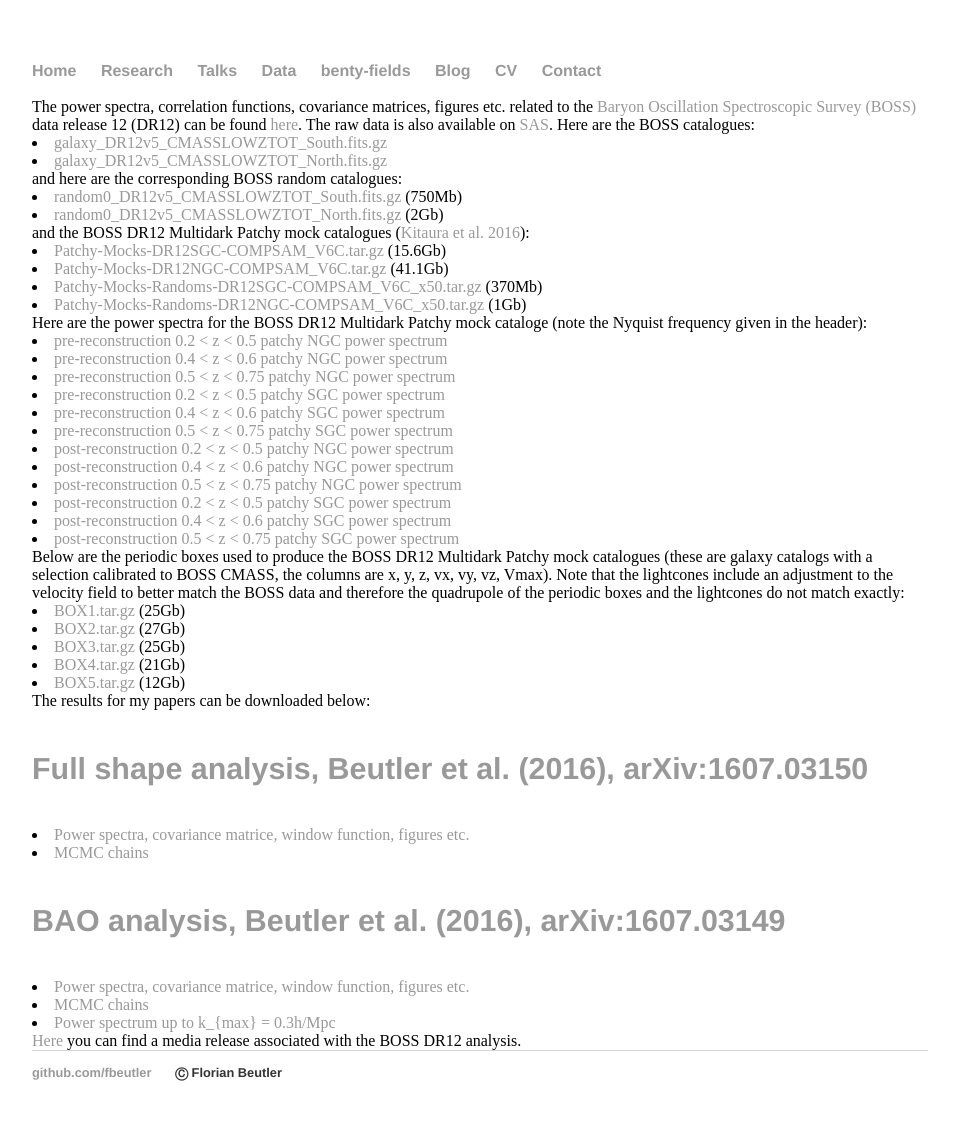
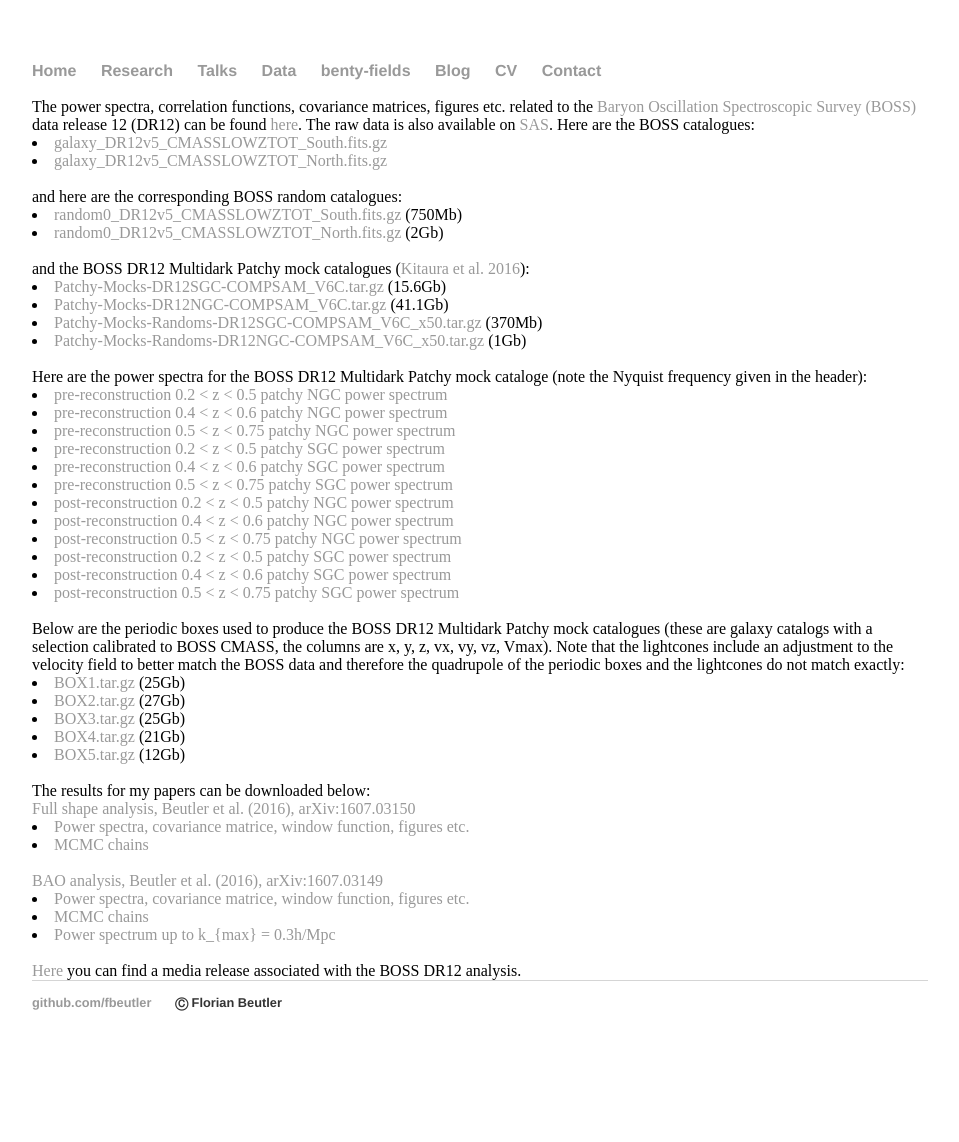
Before and after one commit to fbeutler/fbeutler.github.io, a Jekyll site: the page built from hub/boss_papers.html, in a window 1280 px wide. Shown: the whole page, without its empty margins (160-1119 px from the left). Built offline with Jekyll 4.4.1, drawn with Linux system fonts in a browser that asks for light colours; after the commit the page ends 1072 px from its top, so only the background shows below that.

Commit message:
Update boss_papers.html

```diff
--- a/hub/boss_papers.html
+++ b/hub/boss_papers.html
@@ -7,26 +7,26 @@
   Baryon Oscillation Spectroscopic Survey (BOSS)</a> data release 12
   (DR12) can be found <a href="http://www.sdss3.org/science/boss_publications.php" target="_blank">
   here</a>. The raw data is also available on <a href='https://data.sdss.org/sas/dr12/boss/lss/' target='_blanck'>SAS</a>. Here are the BOSS catalogues:
-
+  <br>
 
      <li>
         <a href='https://data.sdss.org/sas/dr12/boss/lss/galaxy_DR12v5_CMASSLOWZTOT_South.fits.gz' target="_blank">galaxy_DR12v5_CMASSLOWZTOT_South.fits.gz</a>
      </li>
      <li>
        <a href='https://data.sdss.org/sas/dr12/boss/lss/galaxy_DR12v5_CMASSLOWZTOT_North.fits.gz' target="_blank">galaxy_DR12v5_CMASSLOWZTOT_North.fits.gz</a>
-      </li>
+      </li><br>
 
 
-  and here are the corresponding BOSS random catalogues:
+  and here are the corresponding BOSS random catalogues:<br>
 
       <li>
         <a href='https://data.sdss.org/sas/dr12/boss/lss/random0_DR12v5_CMASSLOWZTOT_South.fits.gz' target="_blank">random0_DR12v5_CMASSLOWZTOT_South.fits.gz</a> (750Mb)
       </li>
       <li>
         <a href='https://data.sdss.org/sas/dr12/boss/lss/random0_DR12v5_CMASSLOWZTOT_North.fits.gz' target="_blank">random0_DR12v5_CMASSLOWZTOT_North.fits.gz</a> (2Gb)
-      </li>
+      </li><br>
 
-  and the BOSS DR12 Multidark Patchy mock catalogues (<a href="https://arxiv.org/abs/1509.06400" target='_blank'>Kitaura et al. 2016</a>):
+  and the BOSS DR12 Multidark Patchy mock catalogues (<a href="https://arxiv.org/abs/1509.06400" target='_blank'>Kitaura et al. 2016</a>):<br>
 
       <li>
         <a href='https://data.sdss.org/sas/dr12/boss/lss/dr12_multidark_patchy_mocks/Patchy-Mocks-DR12SGC-COMPSAM_V6C.tar.gz' target="_blank">Patchy-Mocks-DR12SGC-COMPSAM_V6C.tar.gz</a> (15.6Gb)
@@ -39,9 +39,9 @@
       </li>
       <li>
         <a href='https://data.sdss.org/sas/dr12/boss/lss/dr12_multidark_patchy_mocks/Patchy-Mocks-Randoms-DR12NGC-COMPSAM_V6C_x50.tar.gz' target="_blank">Patchy-Mocks-Randoms-DR12NGC-COMPSAM_V6C_x50.tar.gz</a> (1Gb)
-      </li>
+      </li><br>
 
-  Here are the power spectra for the BOSS DR12 Multidark Patchy mock cataloge (note the Nyquist frequency given in the header):
+  Here are the power spectra for the BOSS DR12 Multidark Patchy mock cataloge (note the Nyquist frequency given in the header):<br>
 
     <li>
       <a href="pre_recon_patchy_NGC_z1.tar.gz" target="_explorer.exe">pre-reconstruction 0.2 < z < 0.5 patchy NGC power spectrum</a>
@@ -78,11 +78,11 @@
     </li>
     <li>
       <a href="post_recon_patchy_SGC_z3.tar.gz" target="_explorer.exe">post-reconstruction 0.5 < z < 0.75 patchy SGC power spectrum</a>
-    </li>
+    </li><br>
 
   Below are the periodic boxes used to produce the BOSS DR12 Multidark Patchy mock catalogues (these are galaxy catalogs with a selection calibrated to BOSS CMASS, the columns are x, y, z, vx, vy, vz, Vmax). Note that
   the lightcones include an adjustment to the velocity field to better match the BOSS data and therefore the quadrupole of the periodic boxes
-  and the lightcones do not match exactly:
+  and the lightcones do not match exactly:<br>
 
       <li>
         <a href='http://portal.nersc.gov/project/boss/galaxy/PATCHY/Boxes-V3/boxex-CMASS-200/BOX1.tar.gz' target="_blank">BOX1.tar.gz</a> (25Gb)
@@ -98,19 +98,19 @@
       </li>
       <li>
         <a href='http://portal.nersc.gov/project/boss/galaxy/PATCHY/Boxes-V3/boxex-CMASS-200/BOX5.tar.gz' target="_blank">BOX5.tar.gz</a> (12Gb)
-      </li>
+      </li><br>
 
-  The results for my papers can be downloaded below:
+  The results for my papers can be downloaded below:<br>
 
-  <h4><a href="https://arxiv.org/pdf/1607.03150v1.pdf" target="_blank">Full shape analysis, Beutler et al. (2016), arXiv:1607.03150</a></h4>
+  <a href="https://arxiv.org/pdf/1607.03150v1.pdf" target="_blank">Full shape analysis, Beutler et al. (2016), arXiv:1607.03150</a><br>
         <li>
           <a href='/static/Beutler_etal_DR12COMBINED_fullshape_powspec.tar.gz' target="_blank">Power spectra, covariance matrice, window function, figures etc.</a>
         </li>
         <li>
           <a href="/static/Beutler_et_al_full_shape_analysis_MCMC.tar.gz" target="_blank">MCMC chains</a>
-        </li>
+        </li><br>
 
-  <h4><a href="https://arxiv.org/pdf/1607.03149v1.pdf" target="_blank">BAO analysis, Beutler et al. (2016), arXiv:1607.03149</a></h4>
+  <a href="https://arxiv.org/pdf/1607.03149v1.pdf" target="_blank">BAO analysis, Beutler et al. (2016), arXiv:1607.03149</a><br>
 
         <li>
           <a href='/static/Beutler_etal_DR12COMBINED_BAO_powspec.tar.gz' target="_blank">Power spectra, covariance matrice, window function, figures etc.</a>
@@ -120,7 +120,7 @@
         </li>
         <li>
           <a href="/static/Beutler_et_al_2016_1607_03149_power_spectrum_kmax_0_3.tar.gz" download>Power spectrum up to k_{max} = 0.3h/Mpc</a>
-        </li>
+        </li><br>
 
     <a href="https://phys.org/news/2016-07-biggest-galactic-dark-energy.html" target="_blank">Here</a> you can find a media release associated with the BOSS DR12 analysis.
 
```
